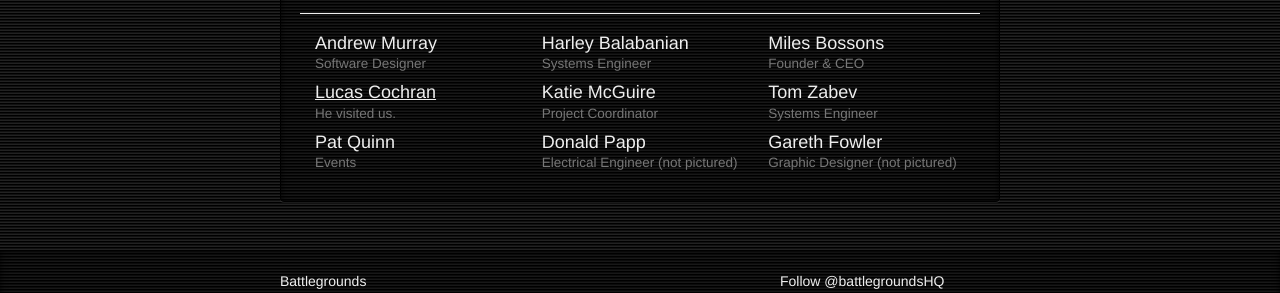
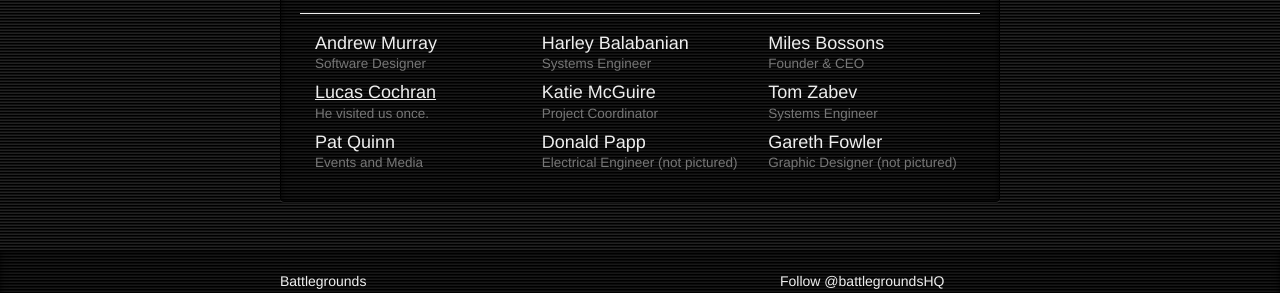
Before and after one commit to BattlegroundsLG/battlegroundslg.github.io, a Jekyll site: the page built from team.html, in a window 1280 px wide. Shown: the part 747-1040 px from the top of the page. Built offline with Jekyll 4.4.1, drawn with Linux system fonts in a browser that asks for light colours; nearby versions of some CDN libraries; Markdown is read by kramdown in place of the engine named in the settings; comment, search, counter and statistics services are not loaded.

Commit message:
Updated team.html

```diff
--- a/team.html
+++ b/team.html
@@ -27,7 +27,7 @@ published: true
   </h4>
   <h4 class="col-sm-4">
     <a href="https://twitter.com/DP_TechLucas">Lucas Cochran</a><br/>
-    <small>He visited us.</small>
+    <small>He visited us once.</small>
   </h4>
   <h4 class="col-sm-4">
     Katie McGuire<br/>
@@ -39,7 +39,7 @@ published: true
   </h4>
   <h4 class="col-sm-4">
     Pat Quinn<br/>
-    <small>Events</small>
+    <small>Events and Media</small>
   </h4>
   <h4 class="col-sm-4">
     Donald Papp<br/>
```
